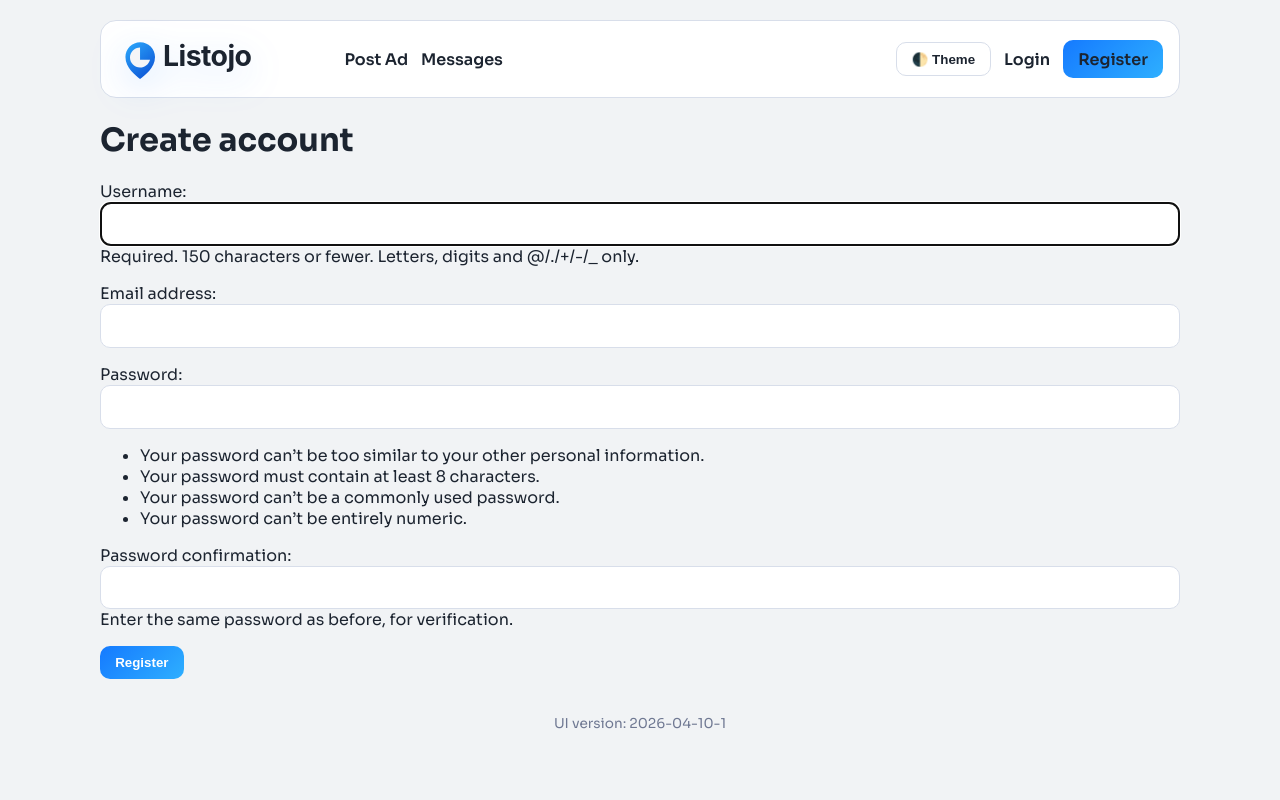
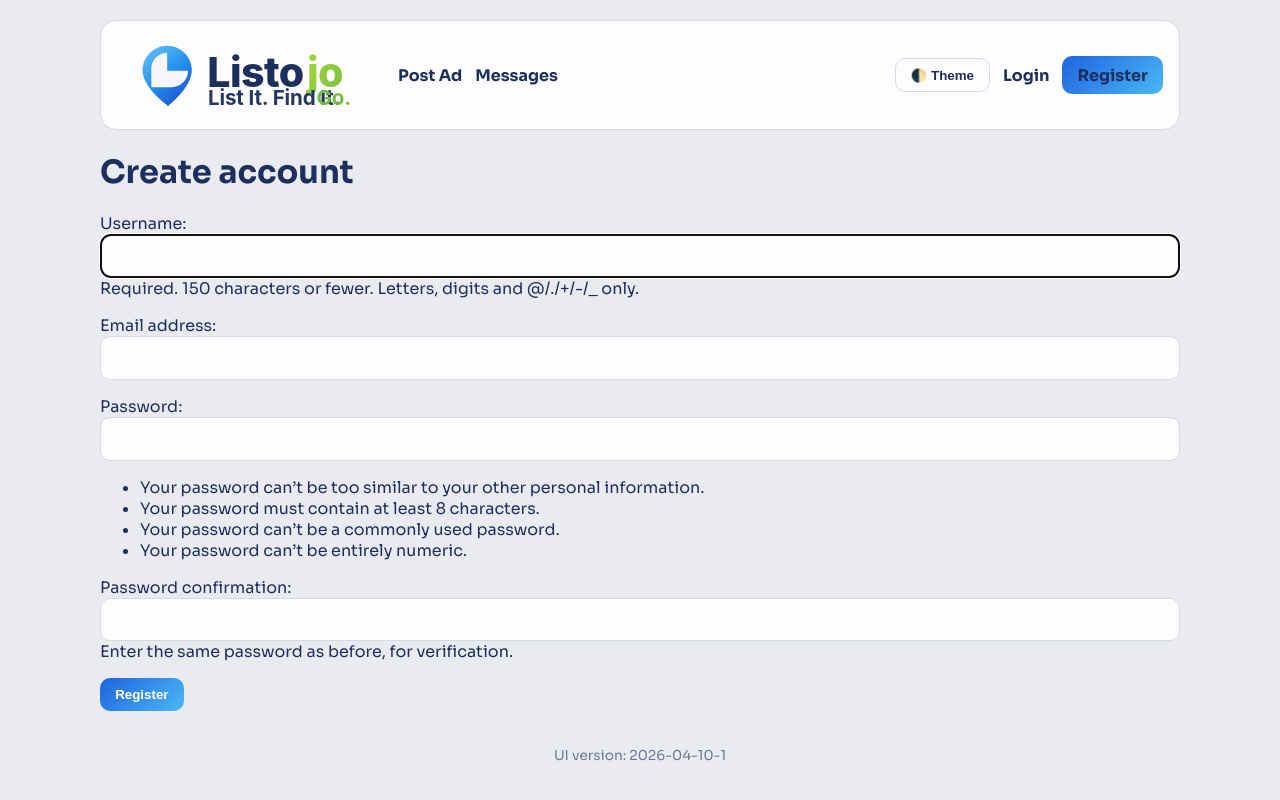
Before and after one commit to saichand003/listojo, a Django app: page /accounts/register/ in a window 1280 px wide. Run offline with Django 5.2, Linux system fonts and the light colour scheme.

Commit message:
Align logo and UI palette with new attached brand concept

```diff
--- a/static/styles.css
+++ b/static/styles.css
@@ -1,14 +1,14 @@
 @import url('https://fonts.googleapis.com/css2?family=Sora:wght@400;600;700;800&display=swap');
 
 :root {
-  --bg: #f1f3f5;
-  --surface: #ffffff;
-  --text: #1c2430;
-  --muted: #6f7892;
-  --primary: #157aff;
-  --primary-2: #2eafff;
-  --accent: #f1f3f5;
-  --border: #d8deea;
+  --bg: #eaebf1;
+  --surface: #fdfdff;
+  --text: #1c2f5d;
+  --muted: #697896;
+  --primary: #1f63e0;
+  --primary-2: #4ab8f4;
+  --accent: #74bd3b;
+  --border: #d3d9e6;
 }
 
 :root.dark {
@@ -17,7 +17,7 @@
   --text: #f8fafc;
   --muted: #c5cedf;
   --primary: #4aa2ff;
-  --primary-2: #2eafff;
+  --primary-2: #4ab8f4;
   --accent: #1c2430;
   --border: #263454;
 }
@@ -31,24 +31,25 @@ body { font-family: 'Sora', Inter, Arial, sans-serif; background: var(--bg); col
 }
 .nav-left { display:flex; align-items:center; gap:.6rem; flex-wrap:wrap; }
 .brand { display:flex; align-items:center; text-decoration:none; padding-right:.2rem; }
-.brand-logo { height: 46px; width: auto; display:block; filter: drop-shadow(0 10px 18px rgba(21, 122, 255, .18)); }
+.brand-logo { height: 78px; width: auto; display:block; }
 
 .primary-links, .nav-links { display:flex; gap:.8rem; flex-wrap:wrap; align-items:center; }
-.primary-links a, .nav-links a { text-decoration:none; color:var(--text); font-weight:600; }
+.primary-links a, .nav-links a { text-decoration:none; color:var(--text); font-weight:700; }
+.primary-links a:hover, .nav-links a:hover { color: var(--accent); }
 .button, button {
   background: linear-gradient(135deg, var(--primary), var(--primary-2));
   color:white; border:none; border-radius:10px; padding:.55rem .95rem; cursor:pointer; font-weight:700;
 }
 .button.secondary { background: transparent; color: var(--text); border:1px solid var(--border); }
 .card { background: var(--surface); border:1px solid var(--border); border-radius:16px; padding:1rem; box-shadow:0 10px 30px rgba(16,32,68,.08); }
-.hero { padding:1.4rem; margin-bottom:1rem; background: linear-gradient(145deg, rgba(21,122,255,.13), rgba(46,175,255,.06)); }
+.hero { padding:1.4rem; margin-bottom:1rem; background: linear-gradient(145deg, rgba(31,99,224,.10), rgba(116,189,59,.08)); }
 .grid { display:grid; gap:1rem; }
 .grid-3 { grid-template-columns: repeat(auto-fit, minmax(170px, 1fr)); }
 .grid-listings { grid-template-columns: repeat(auto-fit, minmax(280px, 1fr)); }
 .kpi { font-size:1.5rem; font-weight:800; color: var(--primary); }
 .muted { color: var(--muted); }
 .chips { display:flex; gap:.5rem; flex-wrap:wrap; }
-.chip { border:1px solid var(--border); background: linear-gradient(135deg, rgba(21,122,255,.08), rgba(46,175,255,.14)); border-radius:999px; padding:.3rem .7rem; font-size:.8rem; color:var(--text); text-decoration:none; }
+.chip { border:1px solid var(--border); background: linear-gradient(135deg, rgba(31,99,224,.07), rgba(116,189,59,.14)); border-radius:999px; padding:.3rem .7rem; font-size:.8rem; color:var(--text); text-decoration:none; }
 .filters { display:grid; grid-template-columns:2fr 1fr 1fr 1fr auto; gap:.5rem; margin-top:.8rem; }
 input, select, textarea { width:100%; padding:.65rem .7rem; border-radius:10px; border:1px solid var(--border); background:var(--surface); color:var(--text); font: inherit; }
 .listing-thumb { width:100%; height:170px; object-fit:cover; border-radius:12px; border:1px solid var(--border); background: linear-gradient(145deg, rgba(21,122,255,.22), rgba(46,175,255,.14)); }
@@ -60,5 +61,5 @@ footer { text-align:center; padding-bottom:.8rem; }
 
 @media (max-width: 860px) {
   .filters { grid-template-columns: 1fr; }
-  .brand-logo { height: 36px; }
+  .brand-logo { height: 52px; }
 }
```
Also changed, not shown: static/logo.svg, static/mark.svg.
